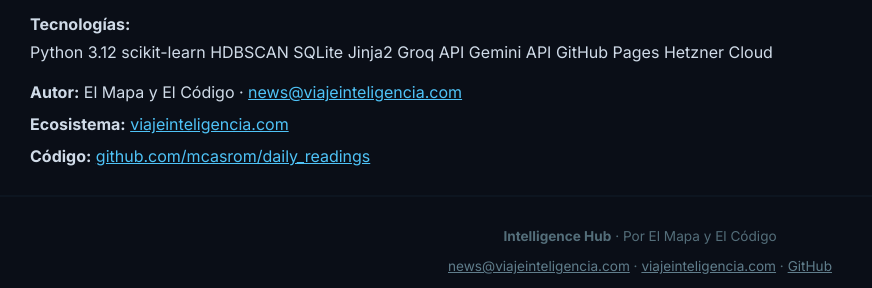
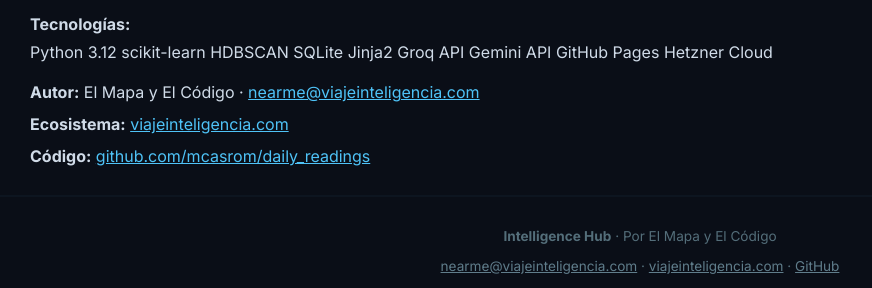
Before and after one commit to mcasrom/intelligence-hub, a Python web app: template templates/briefing.html in a window 1280 px wide. Shown: the part 3809-4097 px from the top of the page, without its empty margins (0-872 px from the left). Run offline with Jinja, Linux system fonts and the light colour scheme; the template is opened without the code that fills it, so the values that code supplies are empty.

Commit message:
contacto: news@ -> nearme@viajeinteligencia.com (template briefings + deploy)

```diff
--- a/templates/briefing.html
+++ b/templates/briefing.html
@@ -822,7 +822,7 @@
             <span class="tech-tag">GitHub Pages</span>
             <span class="tech-tag">Hetzner Cloud</span>
         </div>
-        <p style="margin-top:12px;"><strong>Autor:</strong> El Mapa y El Código · <a href="mailto:news@viajeinteligencia.com" style="color:#4fc3f7;">news@viajeinteligencia.com</a></p>
+        <p style="margin-top:12px;"><strong>Autor:</strong> El Mapa y El Código · <a href="mailto:nearme@viajeinteligencia.com" style="color:#4fc3f7;">nearme@viajeinteligencia.com</a></p>
         <p style="margin-top:4px;"><strong>Ecosistema:</strong> <a href="https://viajeinteligencia.com" style="color:#4fc3f7;" target="_blank">viajeinteligencia.com</a></p>
         <p style="margin-top:4px;"><strong>Código:</strong> <a href="https://github.com/mcasrom/daily_readings" style="color:#4fc3f7;" target="_blank">github.com/mcasrom/daily_readings</a></p>
         {% if site_domain %}<p style="margin-top:4px;"><strong>Web:</strong> <a href="https://{{ site_domain }}" style="color:#4fc3f7;" target="_blank">{{ site_domain }}</a></p>{% endif %}
@@ -832,7 +832,7 @@
 <div class="footer">
     <p><strong>Intelligence Hub</strong> · Por El Mapa y El Código</p>
     <p style="margin-top:6px;">
-        <a href="mailto:news@viajeinteligencia.com">news@viajeinteligencia.com</a> ·
+        <a href="mailto:nearme@viajeinteligencia.com">nearme@viajeinteligencia.com</a> ·
         <a href="https://viajeinteligencia.com" target="_blank">viajeinteligencia.com</a> ·
         <a href="https://github.com/mcasrom/daily_readings" target="_blank">GitHub</a>
     </p>
```
Also changed, not shown: 1 other file.
